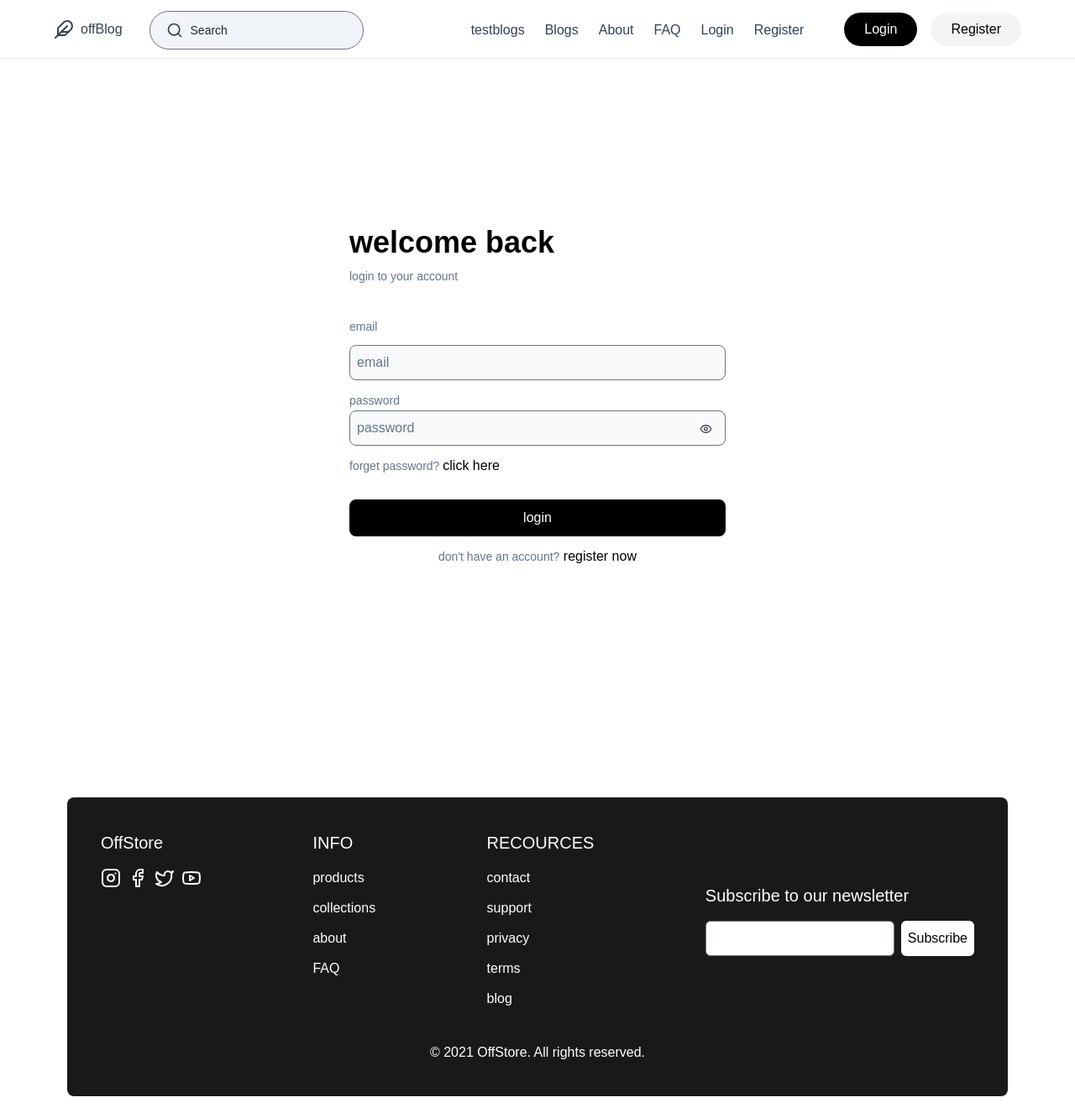
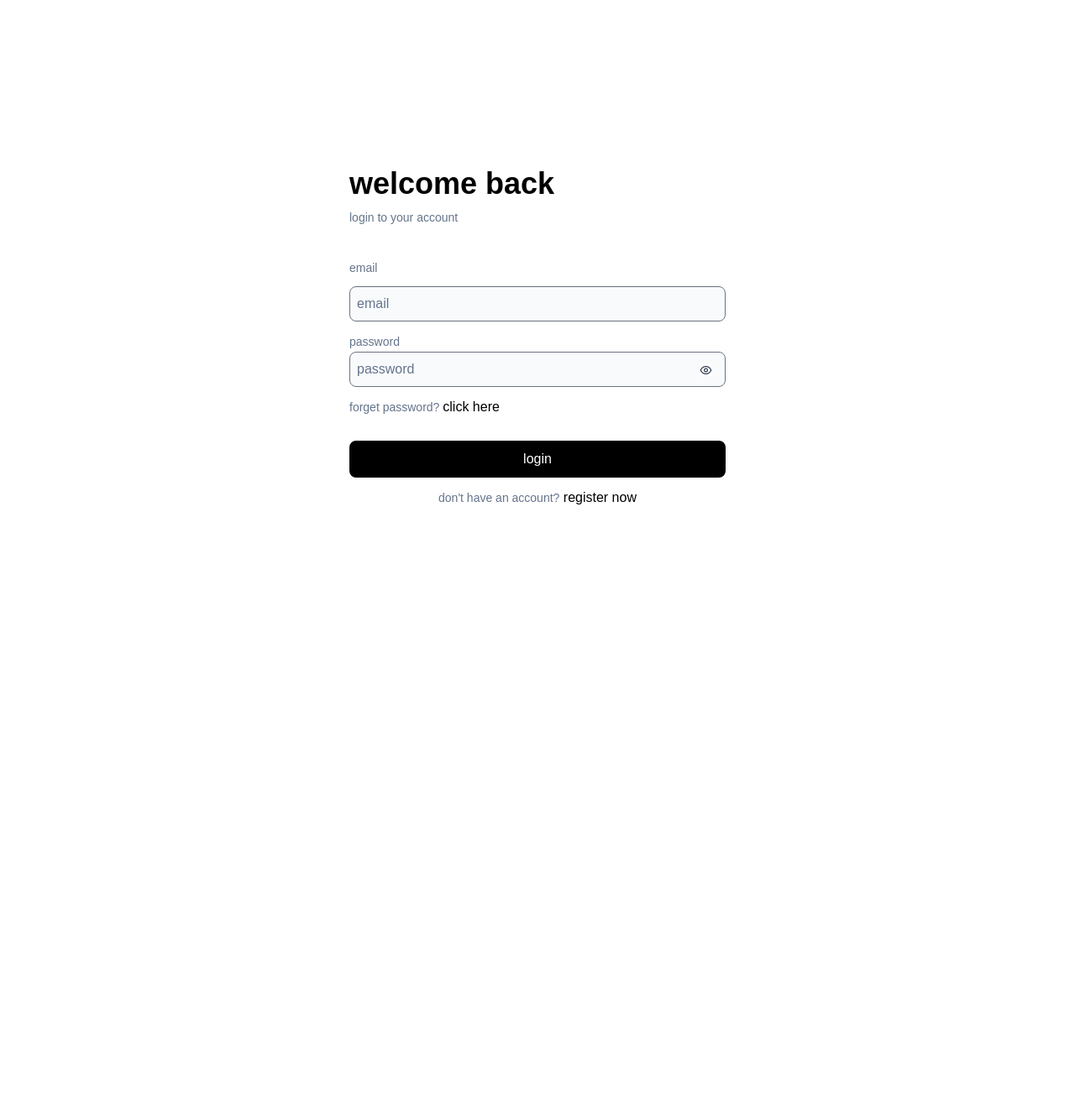
Before and after one commit to rachidfrex/OffBlog, a React (Vite) app: page /login in a window 1280 px wide. Shown: the whole page at 84% size. After the commit the page ends 800 px from the top, so only its background shows below. Built offline with nearby package versions, Linux system fonts and the light colour scheme; the HTML template or start-up script is replaced by a standard one.

Commit message:
Refactor Nav component to update button styling, add responsive menu functionality, and handle user authentication functionality in Nav component and login page.

```diff
--- a/src/App.jsx
+++ b/src/App.jsx
@@ -11,12 +11,17 @@ import Changepassword from "./components/changepassword";
 // end of the dashboard page routs
 import Dashboard from "./pages/dashboard";
 import Footer from "./components/footer";
+import {Routes, Route} from "react-router-dom";
+import { useLocation } from 'react-router-dom';
 
-import {Routes, Route} from "react-router-dom";
+
 function App() {
+  const location = useLocation();
+    const hideOnRoutes = ['/login', '/register'];
+
     return (
-    <div className="font-BeVietnam   text-slate-700 w-full ">
-      <Nav/>
+        <div className="font-BeVietnam text-slate-700 w-full ">
+            { !hideOnRoutes.includes(location.pathname) && <Nav /> }
             <Routes>
                 <Route path="/" element={<Home />} />
                 <Route path="/testblogs" element={<Blog />} />
@@ -27,10 +32,8 @@ function App() {
                     <Route path="/dashboard/edit-profile" element={<Editeprofile />} />
                     <Route path="/dashboard/change-password" element={<Changepassword />} />
                 </Route>
-
             </Routes>
-      <Footer />
-
+            { !hideOnRoutes.includes(location.pathname) && <Footer /> }
         </div>
     );
 }
--- a/src/components/Nav.jsx
+++ b/src/components/Nav.jsx
@@ -13,18 +13,22 @@ function Nav() {
   const [menu, setMenu] = useState(false);
   const menuRef = useRef();
   const [isUser, setIsUser] = useState(false);
-  const [hasRefreshed, setHasRefreshed] = useState(false);
+
+  const handleForceUpdate = () => {
+    // Use forceUpdate to trigger re-render
+    forceUpdate();
+  };
 
   useEffect(() => {
+
     let user = localStorage.getItem("user-info");
     if (user) {
       setIsUser(true);
-      if (!hasRefreshed) {
-        setHasRefreshed(true);
-        // window.location.reload(); // Refresh the page once
-      }
+      // handleForceUpdate();
     }
-  }, [hasRefreshed]);
+  }, []);
+
+
 
   return (
     <div className="navbar">
@@ -52,7 +56,7 @@ function Nav() {
 
       <div ref={menuRef} className={"flex w-full  absolute right-0 top-0  md:relative   justify-start  md:justify-end items-center md:show   " + (menu ? 'show ' : 'hide')}>
         <div
-          className=' absolute  md:relative w-[60%] min-w-[300px]    flex flex-col justify-start py-5 md:py-0  md:justify-end h-screen md:h-auto items-start   md:flex-row bg-white  p-2 mt-0.5 px-5 md:p-0 top-0 md:top-full   lg:gap-6 md:gap-3 '
+          className='border-r shadow-md md:shadow-none  md:border-0  absolute  md:relative w-[60%] min-w-[300px]    flex flex-col justify-start py-5 md:py-0  md:justify-end h-screen md:h-auto items-start   md:flex-row bg-white  p-2 mt-0.5 px-5 md:p-0 top-0 md:top-full   lg:gap-6 md:gap-3 '
         >
           <div className='flex justify-between w-full md:hidden'>
             <h1 className='flex gap-2 px-3 mb-2 '>
@@ -60,10 +64,11 @@ function Nav() {
                 <Feather />
                 offBlog
               </Link>
-              <button>
+
+            </h1>
+            <button>
                 <X size={30} className='hover:text-red-500' onClick={() => setMenu(false)} />
               </button>
-            </h1>
           </div>
           <Link to="/testblogs" className=' md:text-base navlinks  ' >testblogs</Link>
           <Link to="/blogs " className=' md:text-base navlinks'>Blogs</Link>
```
Lines whose indentation alone changed are shown as unchanged.
